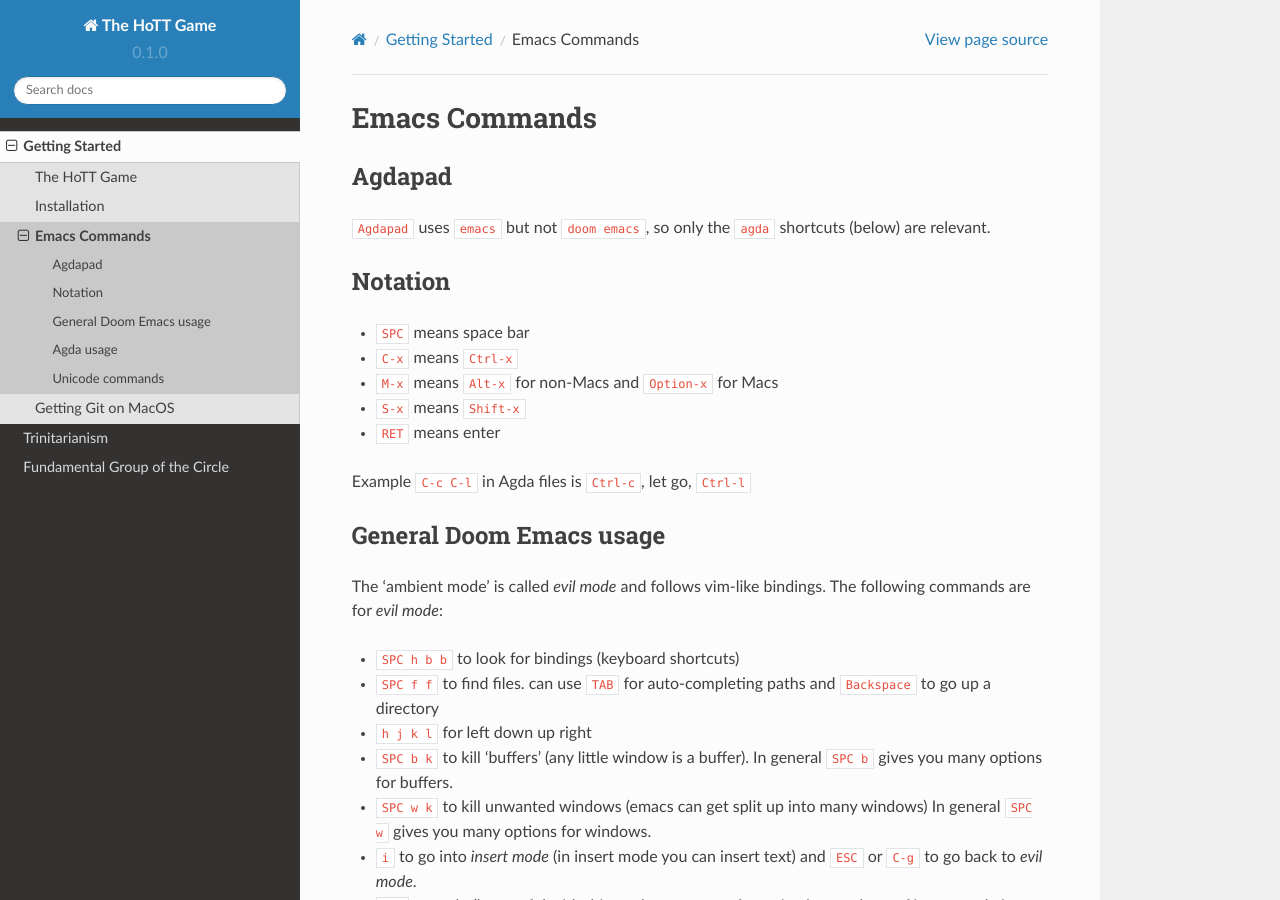
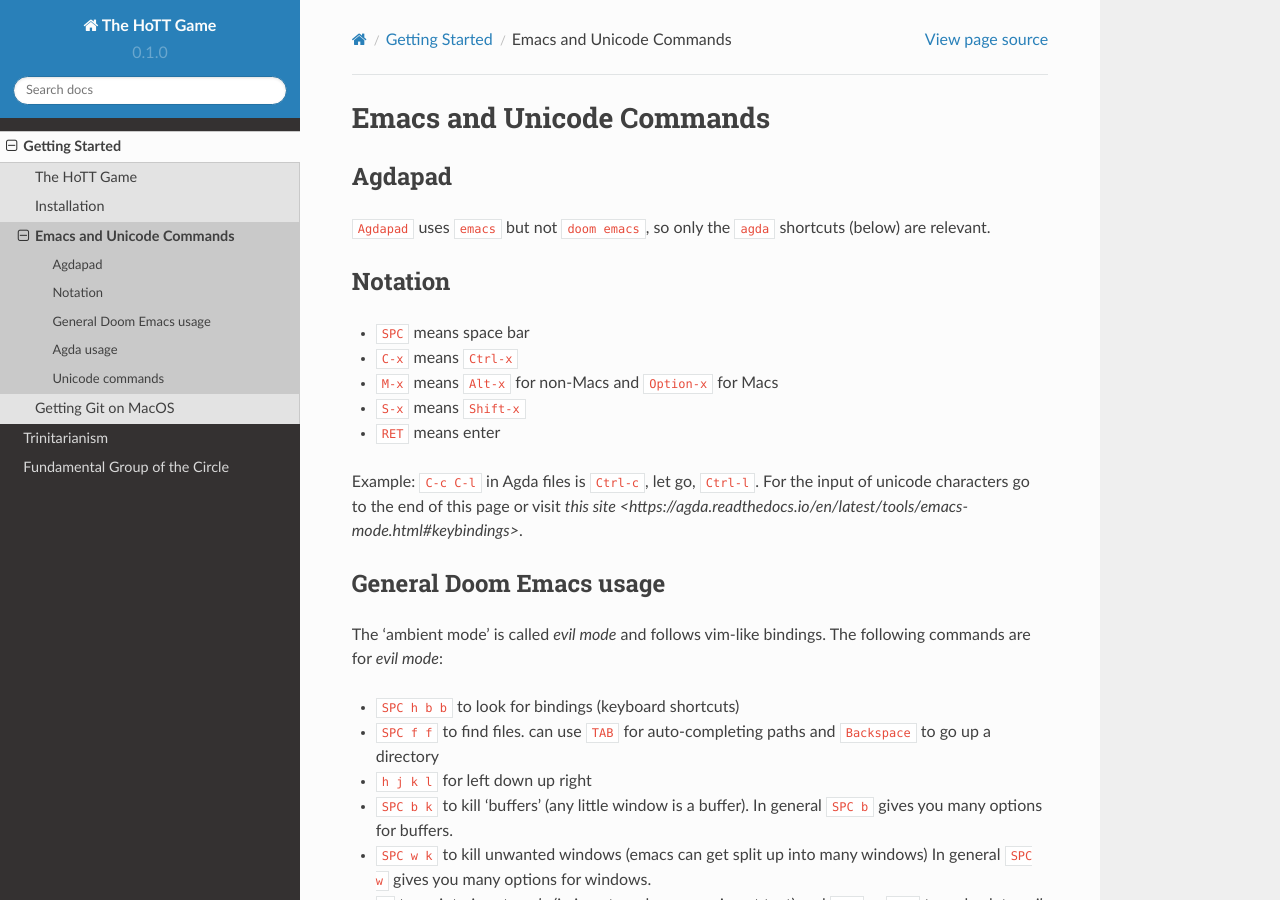
Before and after one commit to thehottgame/theHoTTGameGuide, a Sphinx documentation site: the page built from docs/source/getting-started/emacs-commands.rst, in a window 1280 px wide and 900 px high. Built offline with Sphinx 7.4.7 and the Read the Docs theme 2.0.0, drawn with Linux system fonts in a browser that asks for light colours; some of the changed text lies outside the part shown.

Commit message:
Update emacs-commands.rst
add `\top`, make explicit `agdapad` unicode input help

```diff
--- a/docs/source/getting-started/emacs-commands.rst
+++ b/docs/source/getting-started/emacs-commands.rst
@@ -1,6 +1,6 @@
 .. _emacsCommands:
 
-Emacs Commands
+Emacs and Unicode Commands
 ==========================
 
 Agdapad
@@ -18,7 +18,10 @@
 - ``S-x`` means ``Shift-x``
 - ``RET`` means enter
 
-Example ``C-c C-l`` in Agda files is ``Ctrl-c``, let go, ``Ctrl-l``
+Example: ``C-c C-l`` in Agda files is ``Ctrl-c``, let go, ``Ctrl-l``.
+For the input of unicode characters go to the end of this page or visit
+`this site <https://agda.readthedocs.io/en/latest/tools/emacs-mode.html#keybindings>`.
+
 
 General Doom Emacs usage
 ------------------------
@@ -82,8 +85,9 @@
 - insert ``\==`` for ``≡``
 - insert ``\==n`` for ``≢``
 - insert ``\bot`` for ``⊥``
+- insert ``\top`` for ``⊤``
 - insert ``\neg`` for ``¬``
-- insert ``\GS`` for ``Σ``
+- insert ``\GS`` or ``\Sigma`` for ``Σ``
 - insert ``\cong`` for ``≅``
 - insert ``\^`` for superscript, e.g. ``S\^1`` for ``S¹``
 - insert ``\bN`` for ``ℕ`` and ``\bZ`` for ``ℤ``
```
